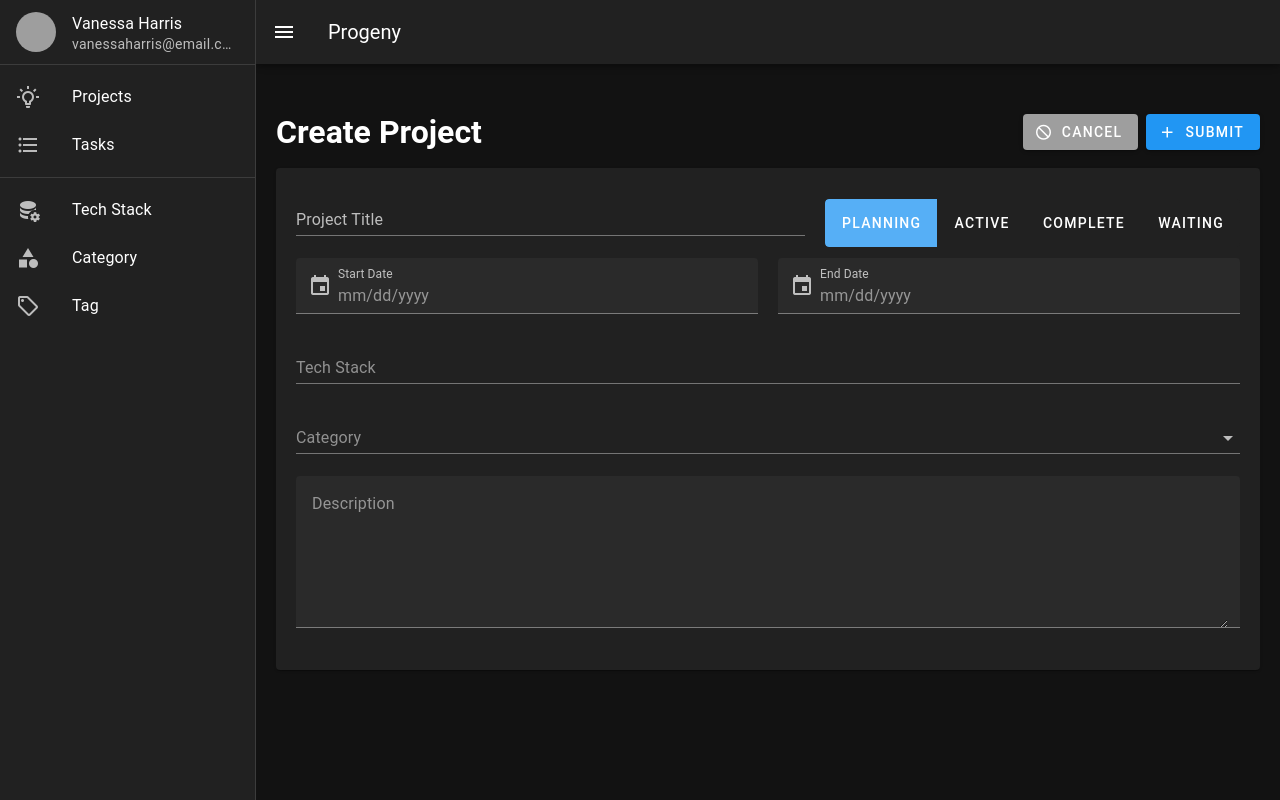
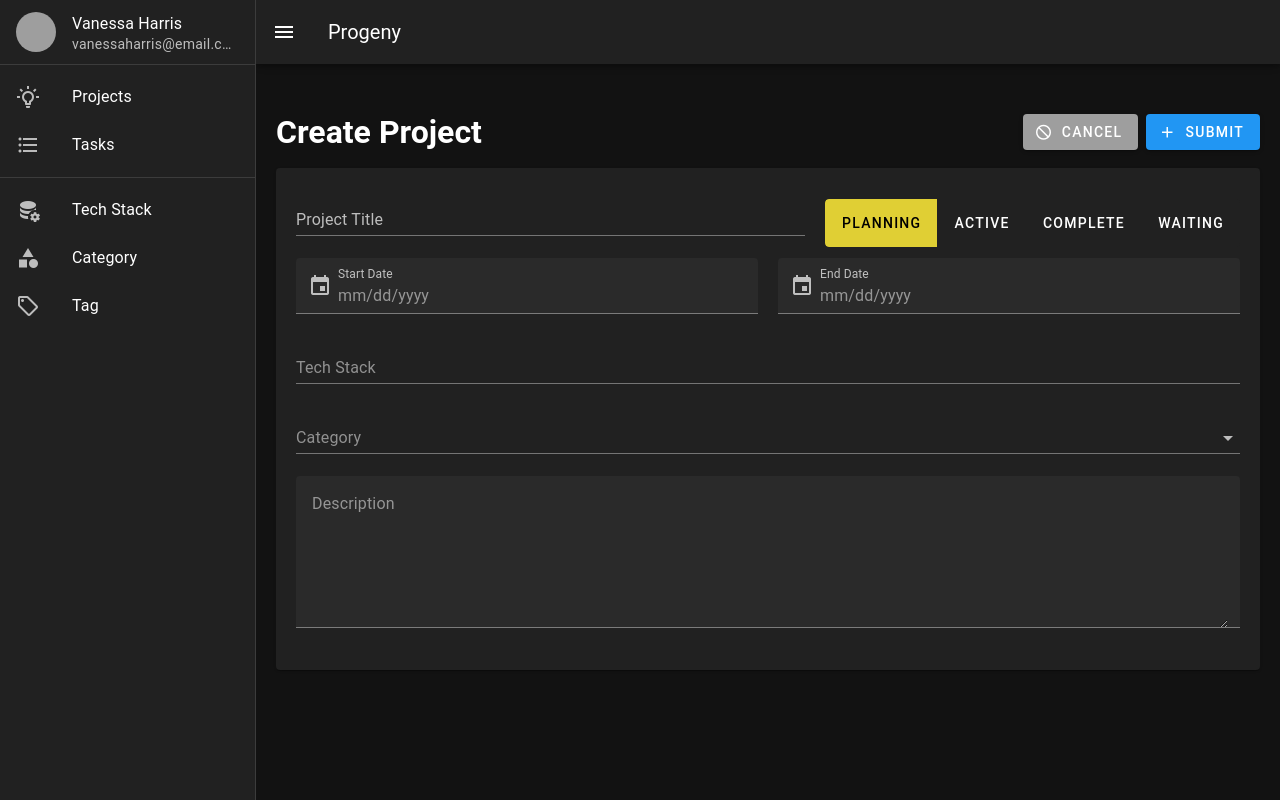
Before and after one commit to KhunnithMeng/personal-web-application-project-management-frontend, a Vue app: page /project/add in a window 1280 px wide. Built offline with nearby package versions, Linux system fonts and the light colour scheme; no server answers; grey boxes are pictures that could not be loaded.

Commit message:
Implement project status color for detail and list

```diff
--- /dev/null
+++ b/src/constants/projectStatus.js
@@ -0,0 +1,6 @@
+export const PROJECT_STATUSES = Object.freeze([
+    { name: 'Planning', value: 'planning', color: 'yellow' },
+    { name: 'Active', value: 'active', color: 'blue'},
+    { name: 'Complete', value: 'complete', color: 'green' },
+    { name: 'Waiting', value: 'waiting', color: 'orange' }
+]);
--- a/src/views/project/ProjectDetail.vue
+++ b/src/views/project/ProjectDetail.vue
@@ -6,13 +6,7 @@ import {getCategories} from "@/services/category-service";
 import {createProject, getProjectById, updateProjectById} from "@/services/project-service";
 import {useLoader} from "@/composibles/useLoader";
 import {useMessage} from "@/composibles/useMessage";
-
-const statusList = Object.freeze([
-  { name: 'Planning', value: 'planning' },
-  { name: 'Active', value: 'active' },
-  { name: 'Complete', value: 'complete' },
-  { name: 'Waiting', value: 'waiting' }
-])
+import {PROJECT_STATUSES} from "@/constants/projectStatus";
 
 const route = useRoute();
 const router = useRouter();
@@ -130,8 +124,9 @@ function fetchCategories() {
         </v-text-field>
         <v-btn-toggle color="primary"
                       v-model="project.status">
-          <v-btn v-for="status of statusList"
+          <v-btn v-for="status of PROJECT_STATUSES"
                  :key="status.value"
+                 :color="PROJECT_STATUSES.find(v => v.value === status.value)?.color"
                  :value="status.value">
             {{ status.name }}
           </v-btn>
--- a/src/views/project/ProjectList.vue
+++ b/src/views/project/ProjectList.vue
@@ -5,6 +5,7 @@ import {formatDate} from "../../utils/date";
 import {deleteProjectId, getProjects} from "@/services/project-service";
 import {router} from "@/router";
 import ProjectFilter from "@/views/project/ProjectFilter.vue";
+import {PROJECT_STATUSES} from "@/constants/projectStatus";
 
 const headers = Object.freeze([
   {title: 'Title', key: 'name'},
@@ -82,7 +83,10 @@ function search(value) {
         </template>
 
         <template v-slot:[`item.status`]="{ value }">
-          <v-chip variant="flat" color="grey"> {{ value }}</v-chip>
+          <v-chip variant="flat"
+                  :color="PROJECT_STATUSES.find(s => s.value === value)?.color">
+            {{ value }}
+          </v-chip>
         </template>
 
         <template v-slot:[`item.startDate`]="{ value }">
```
